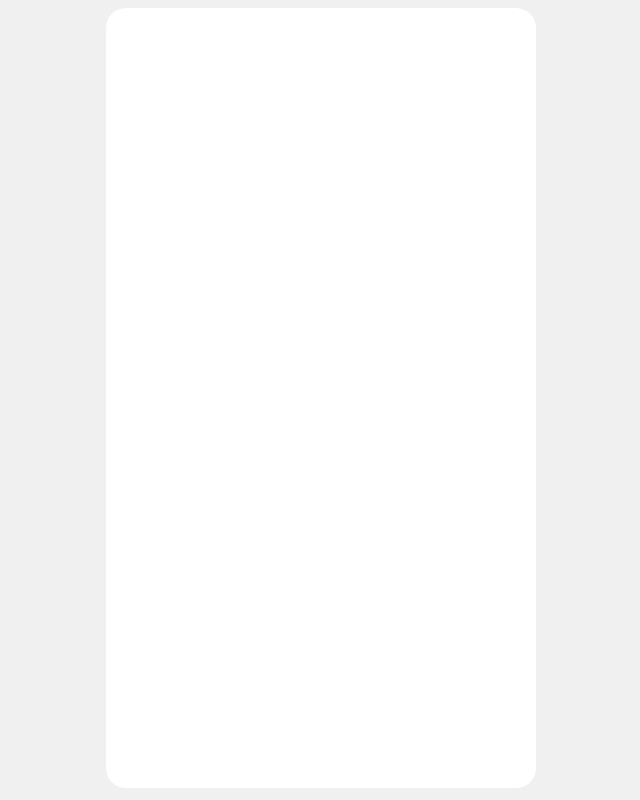
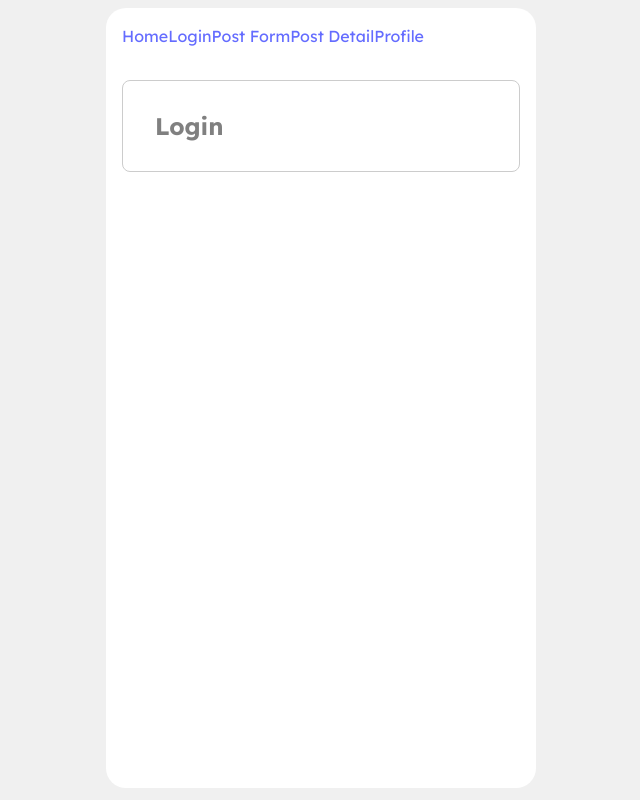
Before and after one commit to timcritt/awp_prac, a Vue app: page /login in a window 1280 px wide. Shown: the whole page, without its empty margins (319-959 px from the left). Built offline with nearby package versions, Linux system fonts and the light colour scheme.

Commit message:
View skeletons created and routing to views setup

```diff
--- a/src/App.vue
+++ b/src/App.vue
@@ -1,15 +1,23 @@
-<script setup>
-</script>
+<script setup></script>
 
 <template>
-  <main class="main">
-  </main>
+	<main class="main">
+		<nav>
+			<router-link to="/">Home</router-link>
+			<router-link to="/login">Login</router-link>
+			<router-link to="/post/form/1">Post Form</router-link>
+			<router-link to="/post/2">Post Detail</router-link>
+			<router-link to="/profile/hello">Profile</router-link>
+		</nav>
+		<!-- Router view for displaying components based on the current route -->
+		<router-view />
+	</main>
 </template>
 
 <style scoped>
 .main {
-  flex: 1;
-  overflow-y: auto;
-  padding: 1rem;
+	flex: 1;
+	overflow-y: auto;
+	padding: 1rem;
 }
 </style>
--- a/src/main.js
+++ b/src/main.js
@@ -1,6 +1,6 @@
-import { createApp } from 'vue'
-import './styles/main.css'
-import App from './App.vue'
+import { createApp } from "vue";
+import "./styles/main.css";
+import App from "./App.vue";
+import router from "./router/router.js";
 
-createApp(App)
-  .mount('#app')
+createApp(App).use(router).mount("#app");
--- /dev/null
+++ b/src/router/router.js
@@ -0,0 +1,21 @@
+import { createRouter, createWebHistory } from "vue-router";
+import Home from "@/views/Home.vue";
+import Login from "@/views/Login.vue";
+import Profile from "@/views/Profile.vue";
+import PostDetail from "@/views/PostDetail.vue";
+import PostForm from "@/views/PostForm.vue";
+
+const routes = [
+	{ path: "/", name: "Home", component: Home },
+	{ path: "/login", name: "Login", component: Login },
+	{ path: "/post/form/:id?", name: "PostForm", component: PostForm },
+	{ path: "/post/:id", name: "PostDetail", component: PostDetail },
+	{ path: "/profile/:username", name: "Profile", component: Profile },
+];
+
+const router = createRouter({
+	history: createWebHistory(),
+	routes,
+});
+
+export default router;
--- /dev/null
+++ b/src/views/Home.vue
@@ -0,0 +1,15 @@
+<template>
+	<div class="home">
+		<h1>Welcome to KwikPost</h1>
+		<p>This is the home page.</p>
+	</div>
+</template>
+
+<script setup></script>
+
+<style scoped>
+.home {
+	padding: 2rem;
+	text-align: center;
+}
+</style>
--- /dev/null
+++ b/src/views/Login.vue
@@ -0,0 +1,22 @@
+<template>
+	<div class="login">
+		<h1>Login</h1>
+		<form @submit.prevent="handleLogin"></form>
+	</div>
+</template>
+
+<script setup></script>
+
+<style scoped>
+.login {
+	max-width: 400px;
+	margin: 2rem auto;
+	padding: 2rem;
+	border: 1px solid #ccc;
+	border-radius: 8px;
+}
+.error {
+	color: red;
+	margin-top: 1rem;
+}
+</style>
--- /dev/null
+++ b/src/views/PostDetail.vue
@@ -0,0 +1,15 @@
+<template>
+	<div class="postDetail">
+		<h1>post Detail</h1>
+		<p></p>
+	</div>
+</template>
+
+<script setup></script>
+
+<style scoped>
+.postDetail {
+	padding: 2rem;
+	text-align: center;
+}
+</style>
--- /dev/null
+++ b/src/views/PostForm.vue
@@ -0,0 +1,15 @@
+<template>
+	<div class="postForm">
+		<h1>Post Form</h1>
+		<p></p>
+	</div>
+</template>
+
+<script setup></script>
+
+<style scoped>
+.postForm {
+	padding: 2rem;
+	text-align: center;
+}
+</style>
--- /dev/null
+++ b/src/views/Profile.vue
@@ -0,0 +1,15 @@
+<template>
+	<div class="profile">
+		<h1>Profile page</h1>
+		<p></p>
+	</div>
+</template>
+
+<script setup></script>
+
+<style scoped>
+.home {
+	padding: 2rem;
+	text-align: center;
+}
+</style>
```
Also changed, not shown: package.json (indentation only).
